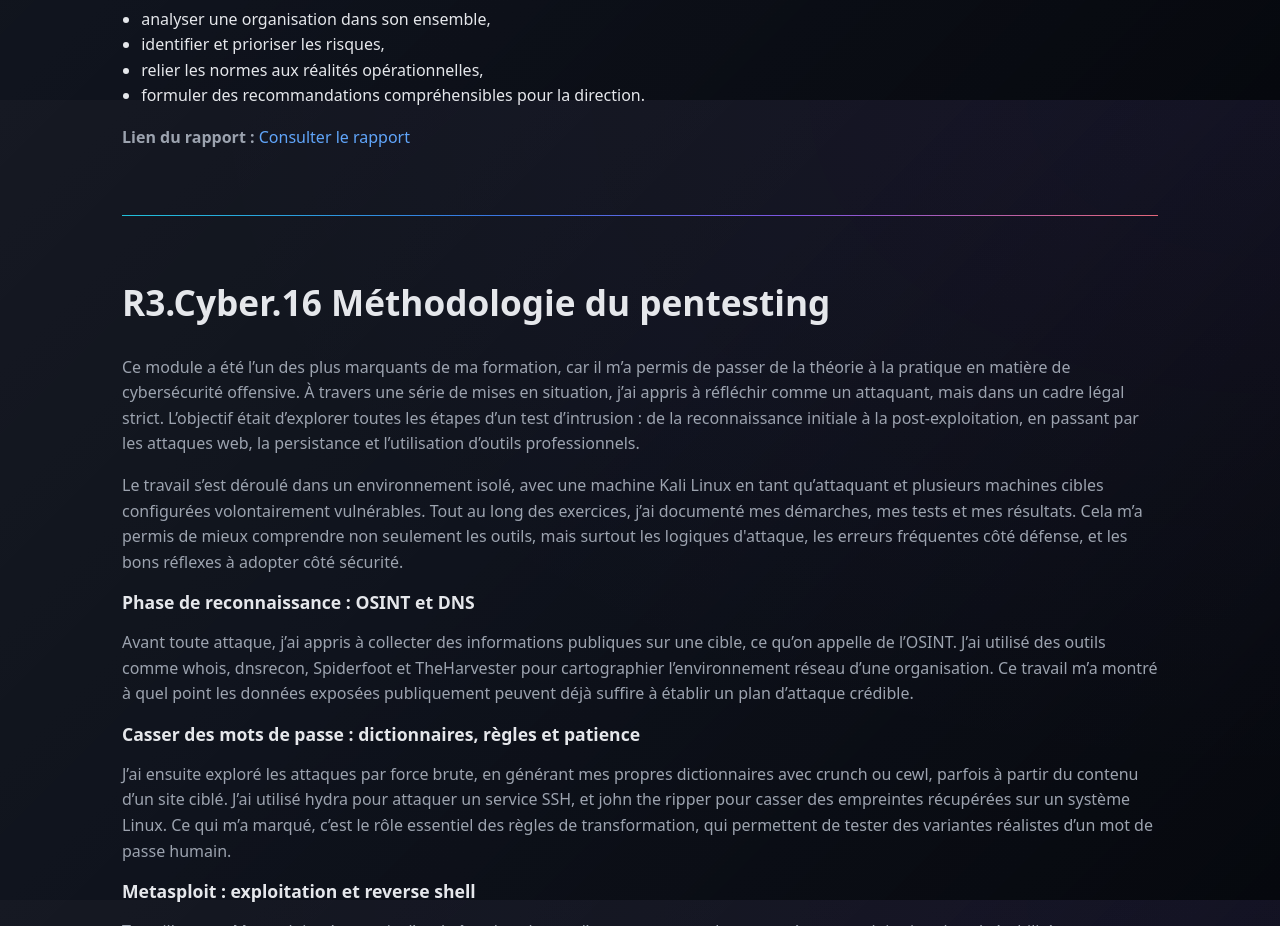
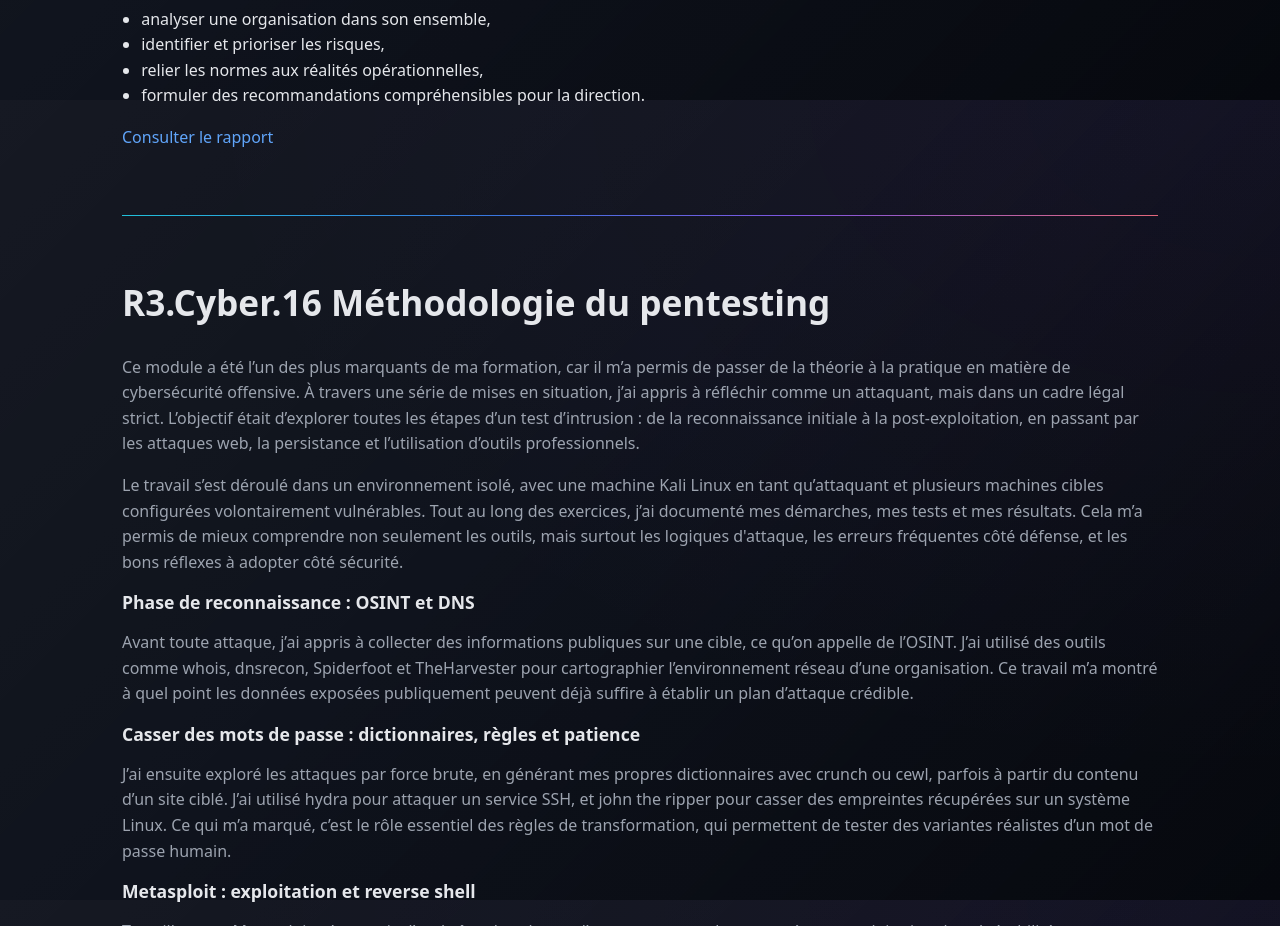
Before and after one commit to Khaledsabane/Portfolio, a plain HTML site: page admin-si-securise.html in a window 1280 px wide. Shown: the part 3900-4826 px from the top of the page. Drawn offline with Linux system fonts and the light colour scheme.

Commit message:
Update admin-si-securise.html

```diff
--- a/admin-si-securise.html
+++ b/admin-si-securise.html
@@ -202,7 +202,7 @@ déploiement de services sûrs.
   </ul>
 
   <p>
-    <strong>Lien du rapport :</strong>
+
     <a href="https://drive.google.com/file/d/1DPaF60ysQgvHZDXI5w1U76o9p-GQ9NpZ/view?usp=sharing"
        target="_blank" rel="noopener noreferrer">
       Consulter le rapport
```
